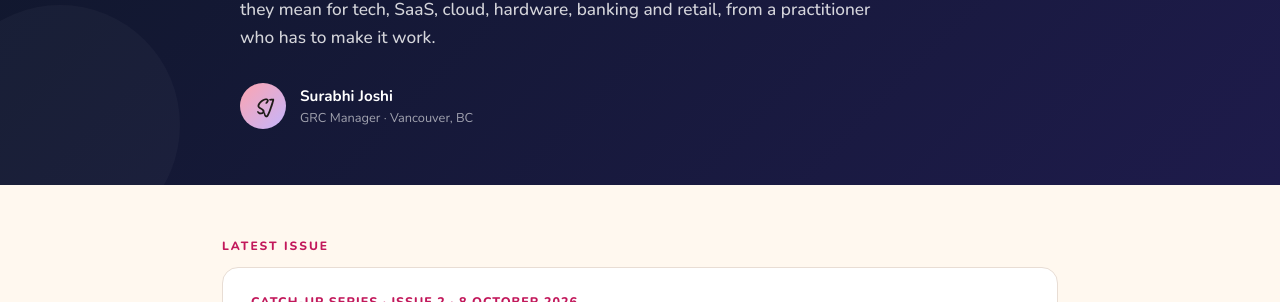
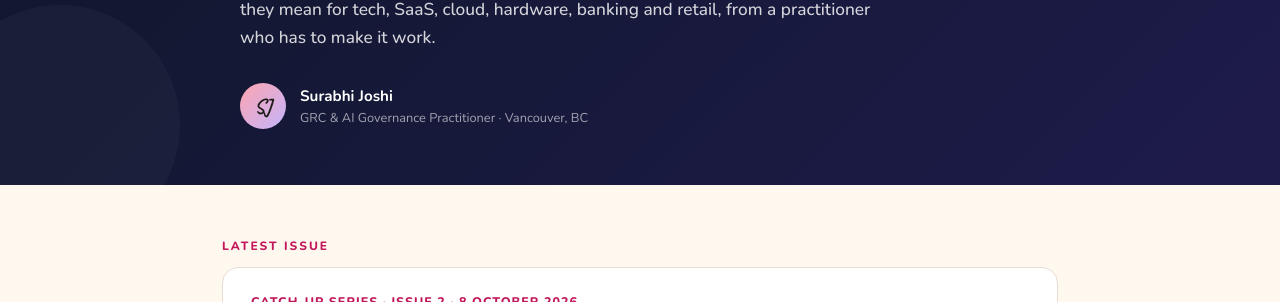
Before and after one commit to grc-with-sjo/grc-insights, a Jekyll site: the page built from index.html, in a window 1280 px wide. Shown: the part 322-624 px from the top of the page. Built offline with Jekyll 4.4.1, drawn with Linux system fonts in a browser that asks for light colours.

Commit message:
content: author title 'GRC & AI Governance Practitioner' (independent site)
Co-Authored-By: Claude Opus 5.5 <noreply@anthropic.com>

```diff
--- a/_config.yml
+++ b/_config.yml
@@ -8,7 +8,7 @@ lang: en
 timezone: America/Vancouver
 author:
   name: Surabhi Joshi
-  role: GRC Manager
+  role: GRC & AI Governance Practitioner
   location: Vancouver, BC
   url: https://www.linkedin.com/in/surabhijo/
 social:
```
